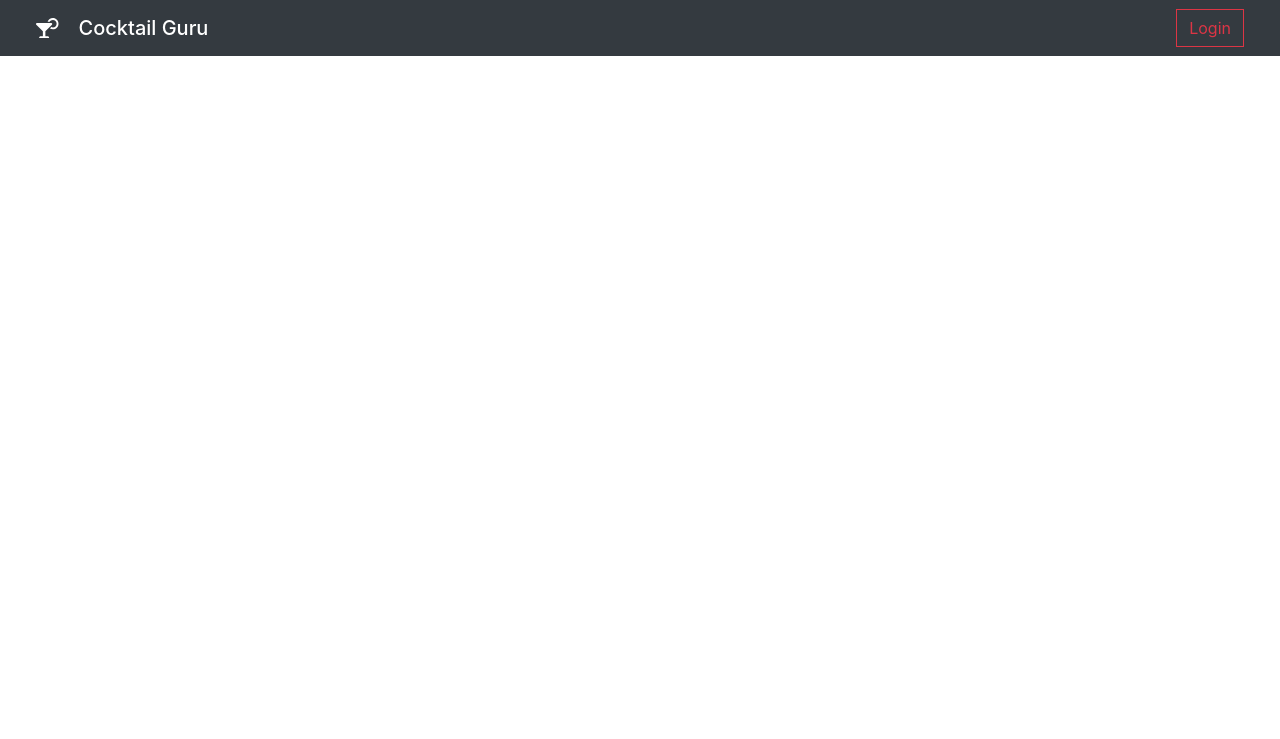
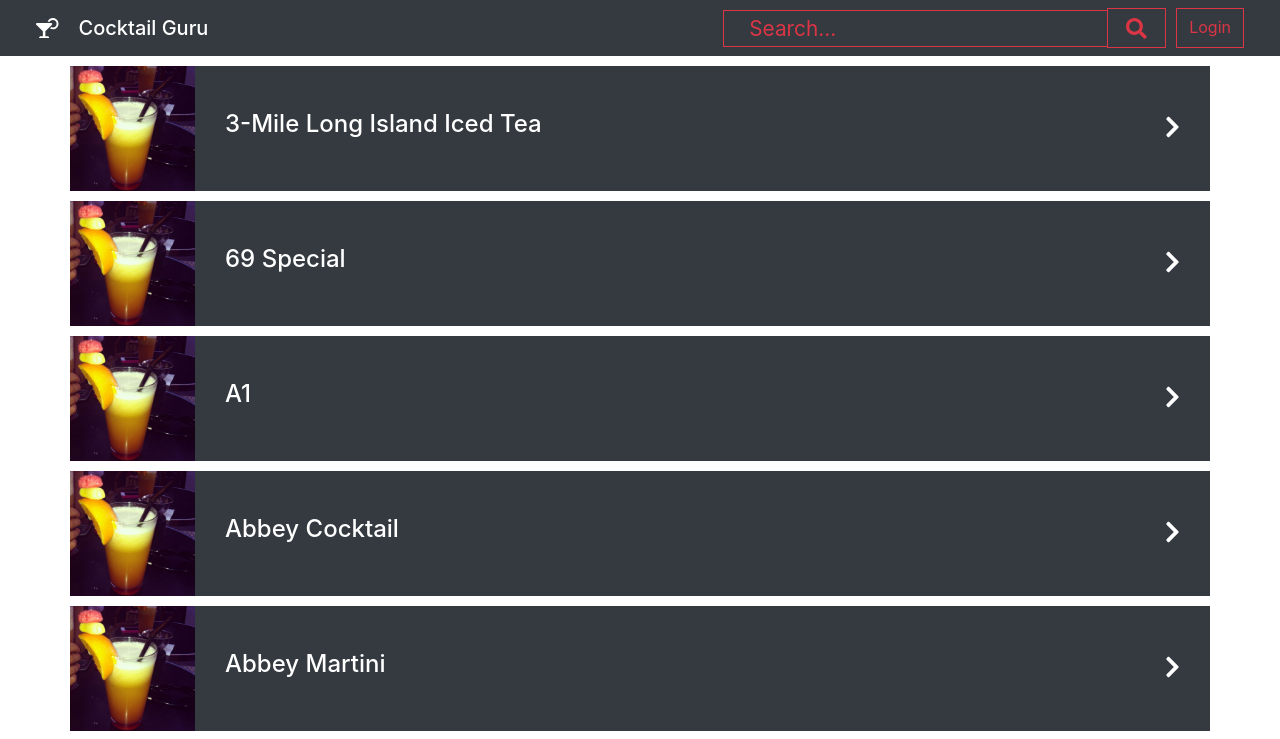
Before and after one commit to cboiam/cocktail-guru, a React (Create React App) app: page /drinks in a window 1280 px wide. Shown: the top 739 px of the page. Built offline with nearby package versions, Linux system fonts and the light colour scheme.

Commit message:
Listing page

```diff
--- a/src/App.js
+++ b/src/App.js
@@ -6,6 +6,7 @@ import Logout from "./logout/Logout";
 import Home from "./home/Home";
 import Header from "./header/Header";
 import Filters from "./filters/Filters";
+import Drinks from "./drinks/Drinks";
 
 export default class App extends Component {
   constructor(props) {
@@ -31,6 +32,9 @@ export default class App extends Component {
         <Route path="/filters">
           <Filters />
         </Route>
+        <Route path="/drinks">
+          <Drinks />
+        </Route>
         <Route path="/" exact>
           <Home userName={this.state.userName} />
         </Route>
--- /dev/null
+++ b/src/drinks/Drinks.css
@@ -0,0 +1,43 @@
+.drink-detail {
+    margin-top: 10px;
+}
+
+.drink-detail:last-child {
+    margin-bottom: 20px;
+}
+
+.drink-title {
+    margin-left: 30px;
+}
+
+.drink-link {
+    width: 100%;
+    display: flex;
+    align-items: center;
+    justify-content: space-between;
+}
+
+.drink-info {
+    margin: 0;
+    display: flex;
+    align-items: center;
+}
+
+.drink-link:hover {
+    text-decoration: none;
+}
+
+.drink-image {
+    padding: 0;
+    width: 125px;
+}
+
+.drink-image img {
+    height: 100%;
+    width: 100%;
+    object-fit: cover;
+}
+
+.drink-icon {
+    margin-right: 30px;
+}
--- /dev/null
+++ b/src/drinks/Drinks.js
@@ -0,0 +1,43 @@
+import "./Drinks.css";
+import React from "react";
+import drinks from "../mocks/filter.json";
+import { Link } from "react-router-dom";
+import Tag from "../shared/tag/Tag";
+import { FontAwesomeIcon } from "@fortawesome/react-fontawesome";
+import { faChevronRight } from "@fortawesome/free-solid-svg-icons";
+
+export default class Drinks extends React.Component {
+    constructor(props) {
+        super(props);
+        this.state = { drinks: [] };
+    }
+
+    componentDidMount() {
+        this.setState({ drinks: drinks.drinks });
+    }
+
+    render() {
+        return (
+            <div className="drinks container">
+                {this.state.drinks.map(d => (
+                    <div className="drink-detail bg-dark row">
+                        <Link className="drink-link" to={`/drinks/detail/${d.idDrink}`}>
+                            <div className="drink-info">
+                                <div className="drink-image">
+                                    <img src="/assets/drink.jpg" />
+                                </div>
+                                <h4 className="drink-title h4 text-white"
+                                >
+                                    {d.strDrink}
+                                </h4>
+                            </div>
+                            <div className="drink-icon text-white">
+                                <FontAwesomeIcon icon={faChevronRight} className="h4 mb-0" />
+                            </div>
+                        </Link>
+                    </div>))
+    }
+            </div>
+        );
+    }
+}
--- a/src/filters/Filters.js
+++ b/src/filters/Filters.js
@@ -2,6 +2,7 @@ import "./Filters.css";
 import React from "react";
 import { withRouter, Link } from "react-router-dom";
 import axios from "axios";
+import filter from "../mocks/list.json";
 
 class Filters extends React.Component {
   constructor(props) {
@@ -11,12 +12,19 @@ class Filters extends React.Component {
   }
 
   componentDidMount() {
-    axios
-      .get(
-        `https://www.thecocktaildb.com/api/json/v1/1/list.php?${this.state.type[0]}=list`
-      )
-      .then(response => {
-        const filters = response.data.drinks
+    // axios
+    //   .get(
+    //     `https://www.thecocktaildb.com/api/json/v1/1/list.php?${this.state.type[0]}=list`
+    //   )
+    //   .then(response => {
+    //     this.mapResponse(response.data.drinks)
+    //   });
+
+    this.mapResponse(filter.drinks);
+  }
+
+  mapResponse(response){
+    const filters = response
     .map(f => {
       const filterKey = Object.keys(f)[0];
       return f[filterKey];
@@ -24,7 +32,6 @@ class Filters extends React.Component {
     .filter(f => f !== "" && f !== null);
 
   this.setState({ filters });
-      });
   }
 
   render() {
@@ -37,7 +44,7 @@ class Filters extends React.Component {
       </Link>
     ));
 
-    return <div className="filters-page container">{filters}</div>;
+    return <div className="container">{filters}</div>;
   }
 }
 
--- a/src/header/Header.css
+++ b/src/header/Header.css
@@ -6,3 +6,34 @@
 .logo-icon {
   margin-right: 20px;
 }
+
+.header-controls {
+  display: flex;
+}
+
+.header-search {
+  margin-right: 10px;
+}
+
+.header-search .search-bar {
+  margin-bottom: 0;
+  height: auto;
+}
+
+.header-search .search {
+  border: 1px solid #dc3545;
+  border-right: none;
+  padding: 5px 25px;
+}
+
+.header-search .search, .header-search .search-icon {
+  font-size: 1.3rem;
+}
+
+.header-search .search-icon {
+  padding: 4px 0 3px 0;
+}
+
+.header-search .search-icon:hover .fa-search {
+  color: #ffffff!important;
+}
--- a/src/header/Header.js
+++ b/src/header/Header.js
@@ -1,10 +1,13 @@
 import "./Header.css";
 import React from "react";
-import { Link } from "react-router-dom";
+import { Link, withRouter } from "react-router-dom";
 import { FontAwesomeIcon } from "@fortawesome/react-fontawesome";
 import { faCocktail } from "@fortawesome/free-solid-svg-icons";
+import Search from "../home/search/Search";
 
-export default props => {
+const header = props => {
+  const hideSearch = props.location.pathname === "/";
+
   let login;
   if (props.userName === "") {
     login = (
@@ -35,8 +38,13 @@ export default props => {
             Cocktail Guru
           </Link>
         </div>
-        {login}
+        <div className="header-controls">
+          <Search color="text-danger" icon="btn-outline-danger" className={`header-search ${hideSearch ? "d-none" : ""}`} />
+          {login}
+        </div>
       </nav>
     </header>
   );
 };
+
+export default withRouter(header);
--- a/src/home/filters/filter/Filter.js
+++ b/src/home/filters/filter/Filter.js
@@ -3,6 +3,7 @@ import React from "react";
 import axios from "axios";
 import { withRouter, Link } from "react-router-dom";
 import Loading from "../../../shared/loading/Loading";
+import drinks from "../../../mocks/filter.json"
 
 class Filter extends React.Component {
   constructor(props) {
@@ -11,13 +12,18 @@ class Filter extends React.Component {
   }
 
   componentDidMount() {
-    axios
-      .get("https://www.thecocktaildb.com/api/json/v1/1/random.php")
-      .then(response => {
-        this.setState({
-          img: response.data.drinks[0].strDrinkThumb
-        });
-      });
+    // axios
+    //   .get("https://www.thecocktaildb.com/api/json/v1/1/random.php")
+    //   .then(response => {
+    //     this.setState({
+    //       img: response.data.drinks[0].strDrinkThumb
+    //     });
+    //   });
+
+    this.setState({
+      loaded: true,
+      img: drinks.drinks[0].strDrinkThumb
+    });
   }
 
   goToFilter = () => {
--- a/src/home/random/Random.js
+++ b/src/home/random/Random.js
@@ -6,6 +6,7 @@ import Tag from "../../shared/tag/Tag";
 import { Link } from "react-router-dom";
 import { faArrowRight, faRedoAlt } from "@fortawesome/free-solid-svg-icons";
 import { FontAwesomeIcon } from "@fortawesome/react-fontawesome";
+import drinks from "../../mocks/filter.json";
 
 export default class Random extends React.Component {
   constructor(props) {
@@ -16,13 +17,18 @@ export default class Random extends React.Component {
   load = () => {
     this.setState({ loaded: false });
 
-    axios
-      .get("https://www.thecocktaildb.com/api/json/v1/1/random.php")
-      .then(response => {
-        this.setState({
-          drink: response.data.drinks[0]
-        });
-      });
+    // axios
+    //   .get("https://www.thecocktaildb.com/api/json/v1/1/random.php")
+    //   .then(response => {
+    //     this.setState({
+    //       drink: response.data.drinks[0]
+    //     });
+    //   });
+
+    this.setState({
+      loaded: true,
+      drink: drinks.drinks[0]
+    });
   };
 
   componentDidMount() {
@@ -60,7 +66,7 @@ export default class Random extends React.Component {
             <div className="random-description-content">
               <div className={loadedClass}>
                 <Link
-                  to={`/drink/${this.state.drink.idDrink}`}
+                  to={`/drinks/detail/${this.state.drink.idDrink}`}
                   className="random-drink btn rounded-0 text-white"
                 >
                   <h2 className="random-drink-title">
--- a/src/home/search/Search.js
+++ b/src/home/search/Search.js
@@ -2,6 +2,7 @@ import "./Search.css";
 import React from "react";
 import { faSearch } from "@fortawesome/free-solid-svg-icons";
 import { FontAwesomeIcon } from "@fortawesome/react-fontawesome";
+import { Link } from "react-router-dom";
 
 export default class Search extends React.Component {
   constructor(props) {
@@ -23,9 +24,16 @@ export default class Search extends React.Component {
     this.setState({ search: event.target.value });
   };
 
+  search = event => {
+    if (this.state.search !== null && this.state.search !== "" && this.state.search !== "Search...") {
+      event.preventDefault();
+      event.stopPropagation();
+    }
+  }
+
   render() {
     return (
-      <div className="">
+      <div className={this.props.className}>
         <div className="search-bar form-group bg-dark rounded-0">
           <input
             value={this.state.search}
@@ -33,11 +41,15 @@ export default class Search extends React.Component {
             onFocus={this.clean}
             onBlur={this.reset}
             type="text"
-            className="search form-control bg-transparent rounded-0 text-white"
+            className={`search form-control bg-transparent rounded-0 text-white ${this.props.color}`}
           />
-          <button className="btn search-icon">
-            <FontAwesomeIcon className="text-white" icon={faSearch} />
-          </button>
+          <Link
+            onClick={this.search}
+            to={`/search/${encodeURIComponent(this.state.search)}`}
+            className={`btn search-icon rounded-0 ${this.props.icon}`}
+          >
+            <FontAwesomeIcon className={`text-white ${this.props.color}`} icon={faSearch} />
+          </Link>
         </div>
       </div>
     );
--- /dev/null
+++ b/src/mocks/filter.json
@@ -0,0 +1 @@
+{"drinks":[{"strDrink":"3-Mile Long Island Iced Tea","strDrinkThumb":"/assets/drink.jpg","idDrink":"15300"},{"strDrink":"69 Special","strDrinkThumb":"/assets/drink.jpg","idDrink":"13940"},{"strDrink":"A1","strDrinkThumb":"/assets/drink.jpg","idDrink":"17222"},{"strDrink":"Abbey Cocktail","strDrinkThumb":"/assets/drink.jpg","idDrink":"17834"},{"strDrink":"Abbey Martini","strDrinkThumb":"/assets/drink.jpg","idDrink":"17223"},{"strDrink":"Ace","strDrinkThumb":"/assets/drink.jpg","idDrink":"17225"},{"strDrink":"Adam & Eve","strDrinkThumb":"/assets/drink.jpg","idDrink":"17226"},{"strDrink":"Addison","strDrinkThumb":"/assets/drink.jpg","idDrink":"17228"},{"strDrink":"Alaska Cocktail","strDrinkThumb":"/assets/drink.jpg","idDrink":"11013"}]}
--- /dev/null
+++ b/src/mocks/list.json
@@ -0,0 +1 @@
+{"drinks":[{"strCategory":"Ordinary Drink"},{"strCategory":"Cocktail"},{"strCategory":"Milk \/ Float \/ Shake"},{"strCategory":"Other\/Unknown"},{"strCategory":"Cocoa"},{"strCategory":"Shot"},{"strCategory":"Coffee \/ Tea"},{"strCategory":"Homemade Liqueur"},{"strCategory":"Punch \/ Party Drink"},{"strCategory":"Beer"},{"strCategory":"Soft Drink \/ Soda"}]}
```
Also changed, not shown: public/assets/drink.jpg (added). Lines whose indentation alone changed are shown as unchanged.
